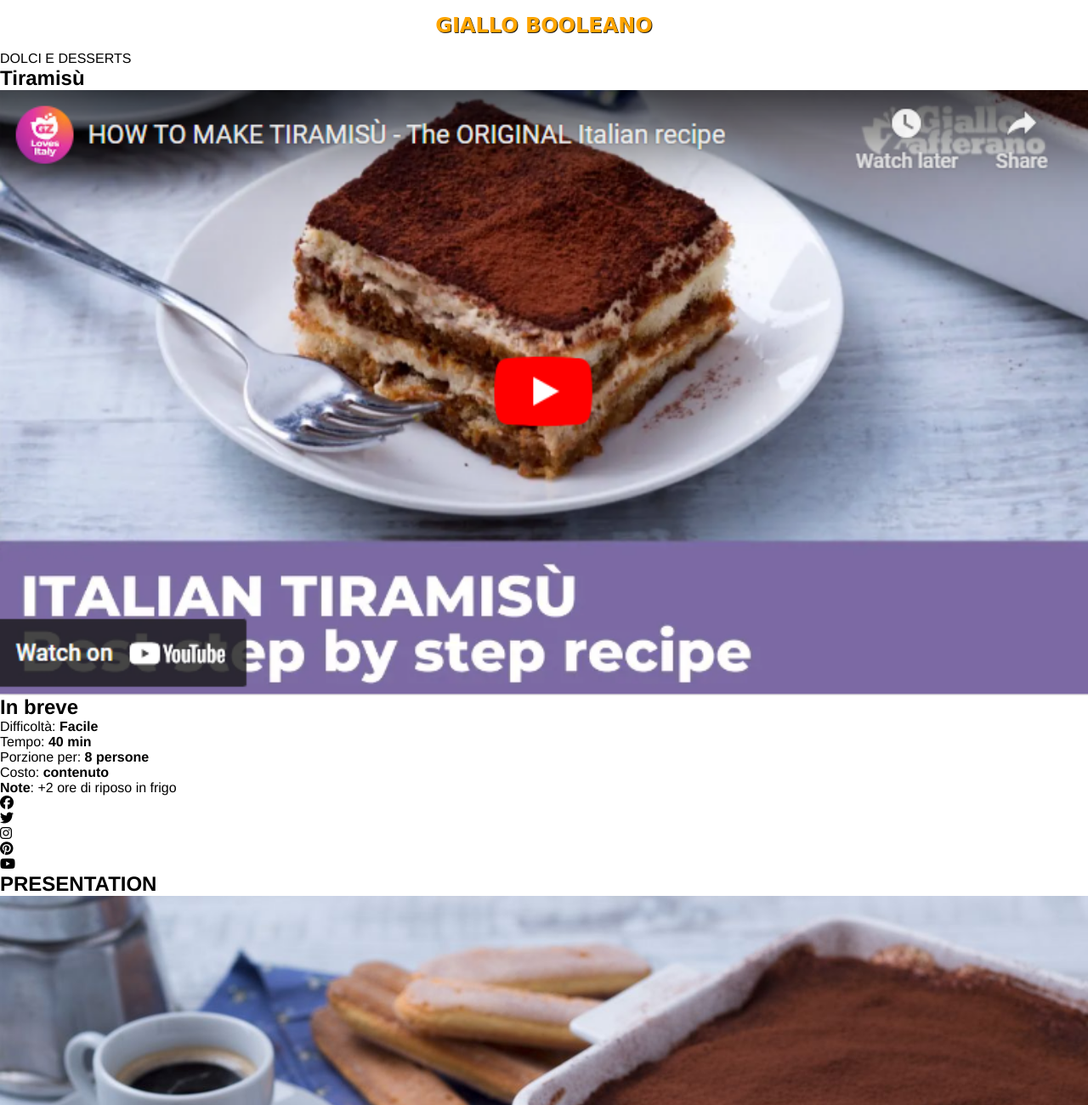
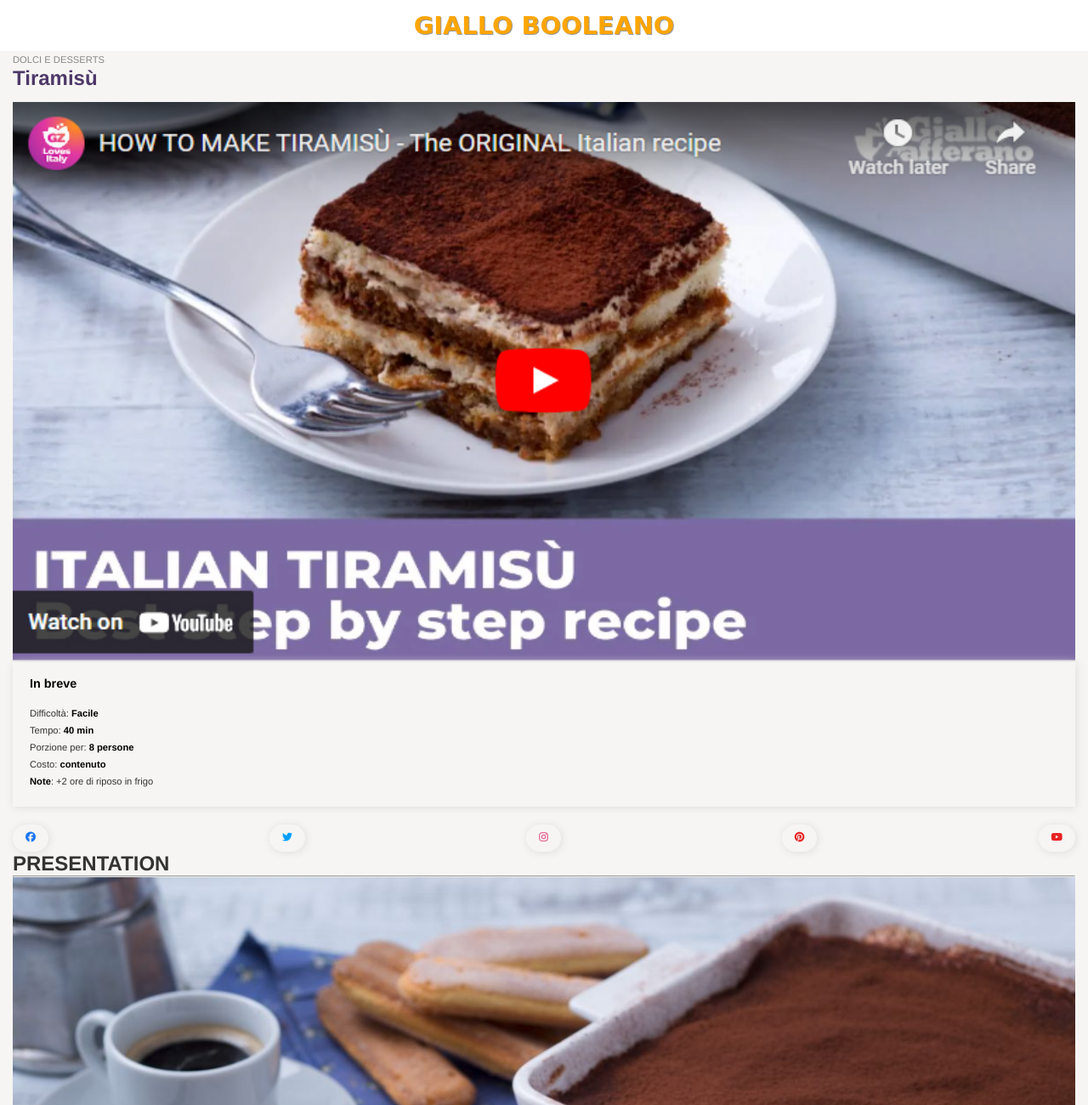
Before and after one commit to emazupp/htmlcss-responsive-layout, a plain HTML site: page index.html in a window 1280 px wide. Shown: the top 1300 px of the page at 85% size. Drawn offline with Linux system fonts and the light colour scheme.

Commit message:
add css upper-section

```diff
--- a/css/style.css
+++ b/css/style.css
@@ -8,6 +8,8 @@
 
 body {
   font-family: Montserrat, "Helvetica Neue", sans-serif;
+  color: #333;
+  background-color: #f6f5f3;
 }
 
 li {
@@ -25,6 +27,31 @@ img {
   display: none;
 }
 
+ul {
+  display: flex;
+}
+
+b {
+  color: black;
+}
+
+.fa-facebook {
+  color: #1a77f3;
+}
+
+.fa-twitter {
+  color: #009eff;
+}
+.fa-instagram {
+  color: #de3d78;
+}
+.fa-pinterest {
+  color: #e62222;
+}
+.fa-youtube {
+  color: #e62222;
+}
+
 /* header */
 
 .header {
@@ -32,6 +59,7 @@ img {
   display: flex;
   justify-content: center;
   align-items: center;
+  background-color: white;
 }
 
 .logo {
@@ -39,8 +67,8 @@ img {
   color: orange;
   font-weight: 900;
   text-align: center;
-  font-size: 1.5em;
-  text-shadow: 1px 1px #222;
+  font-size: 1.8em;
+  text-shadow: 1px 1px #999;
 }
 
 /* main */
@@ -50,11 +78,60 @@ img {
 .upper-section {
   display: flex;
   flex-direction: column;
+  gap: 1px;
+  padding: 0px 15px;
+}
+
+#food-type {
+  font-size: 0.7em;
+  color: #888;
+}
+
+.upper-section-title {
+  font-size: 1em;
+  color: #4e3969;
+  padding-bottom: 13px;
+}
+
+.ytvideo > img {
+  aspect-ratio: 1.9;
+}
+
+.upper-section-description {
+  padding-left: 20px;
+  padding-bottom: 20px;
+  box-shadow: 1px 1px 10px #ddd;
+}
+
+.upper-section-description > h2 {
+  line-height: 50px;
+  font-size: 0.9em;
+}
+
+.upper-section-description > p {
+  line-height: 20px;
+  font-size: 0.7em;
+}
+
+.social-button {
+  padding-top: 20px;
+}
+
+.social-list {
+  display: flex;
+  justify-content: space-between;
+}
+
+.social-button > ul > li {
+  padding: 7px 15px;
+  box-shadow: 1px 1px 10px #ddd;
+  border-radius: 20px;
 }
 
 /* lower-section */
 
-.lower.section {
+.lower-section {
   display: flex;
   flex-direction: column;
+  padding: 0px 15px;
 }
--- a/index.html
+++ b/index.html
@@ -24,16 +24,16 @@
     </header>
     <main>
       <section class="upper-section">
-        <div class="food-type"><span>DOLCI E DESSERTS</span></div>
         <div class="upper-section-title">
+          <span id="food-type">DOLCI E DESSERTS</span>
           <h1>Tiramisù</h1>
           <span class="d-none">(Dolce tradizionale)</span>
         </div>
         <div class="ytvideo">
           <img src="./img/image (10).png" alt="ytvideo" />
         </div>
-        <div class="description">
-          <h2>In breve</h2>
+        <div class="upper-section-description">
+          <h2><b>In breve</b></h2>
           <p>Difficoltà: <b>Facile</b></p>
           <p>Tempo: <b>40 min</b></p>
           <p>Porzione per: <b>8 persone</b></p>
@@ -41,12 +41,12 @@
           <p><b>Note</b>: +2 ore di riposo in frigo</p>
         </div>
         <div class="social-button">
-          <ul>
-            <li><i class="fa-brands fa-facebook"></i></li>
-            <li><i class="fa-brands fa-twitter"></i></li>
-            <li><i class="fa-brands fa-instagram"></i></li>
-            <li><i class="fa-brands fa-pinterest"></i></li>
-            <li><i class="fa-brands fa-youtube"></i></li>
+          <ul class="social-list">
+            <li><i class="fa-brands fa-facebook fa-xs"></i></li>
+            <li><i class="fa-brands fa-twitter fa-xs"></i></li>
+            <li><i class="fa-brands fa-instagram fa-xs"></i></li>
+            <li><i class="fa-brands fa-pinterest fa-xs"></i></li>
+            <li><i class="fa-brands fa-youtube fa-xs"></i></li>
           </ul>
         </div>
         <div class="adv-banner d-none">
@@ -57,7 +57,7 @@
         <div class="lower-section-title">
           <h2>PRESENTATION</h2>
         </div>
-        <div class="orange-line"></div>
+        <hr />
         <div class="image">
           <img src="./img/tiramisu.jpg" alt="lower-section-image" />
         </div>
@@ -86,8 +86,19 @@
     </main>
 
     <footer class="footer">
-      <div class="company-info"></div>
-      <div class="important-links"></div>
+      <div class="company-info">
+        <p>&copy; Giallo Booleano S.p.a.</p>
+        <p>Via Tal dei tali, 10 - 88046 Lamezia Terme - VAT 43940293020</p>
+      </div>
+      <div class="important-links">
+        <ul>
+          <li><a href="#"></a>About us</li>
+          <li><a href="#"></a>Terms of use</li>
+          <li><a href="#"></a>Privacy Policy</li>
+          <li><a href="#"></a>Cookie Policy</li>
+          <li><a href="#"></a>Disclaimer</li>
+        </ul>
+      </div>
     </footer>
   </body>
 </html>
```
